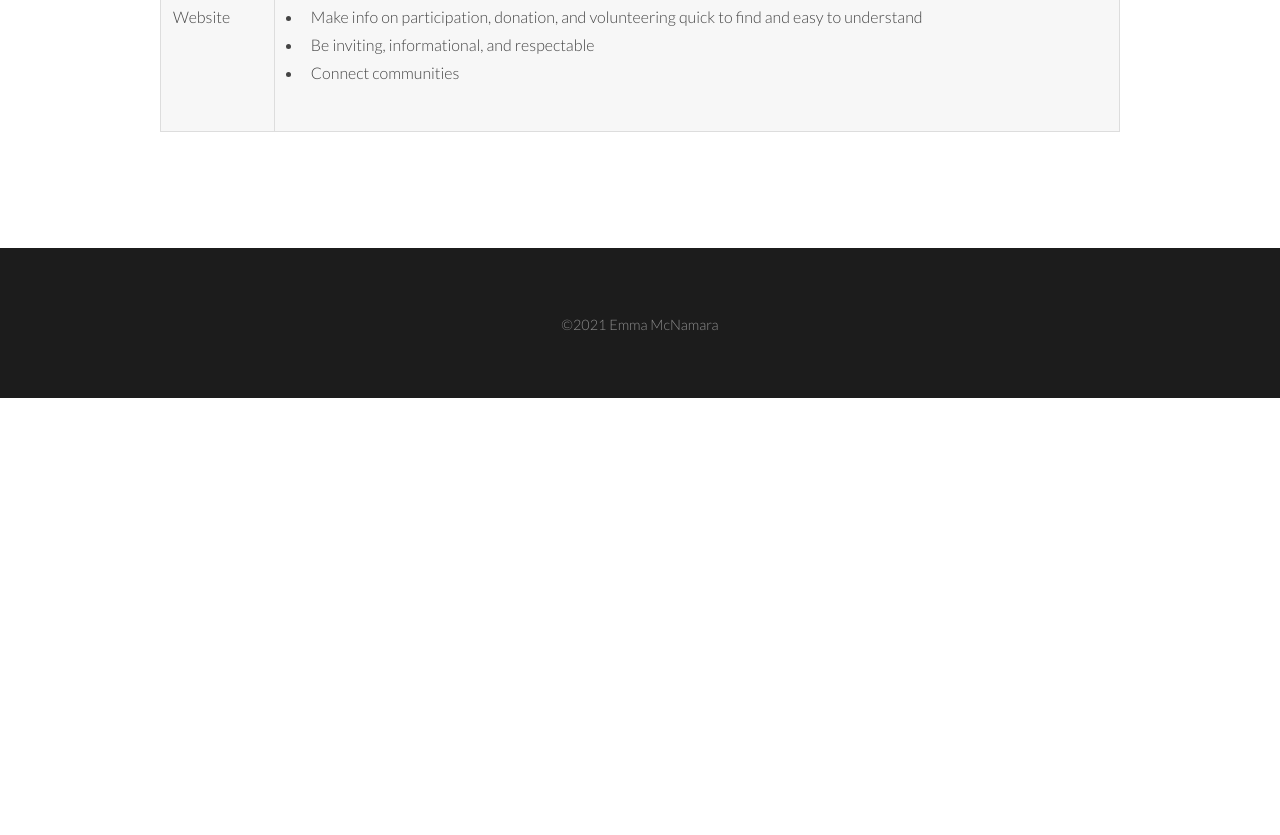
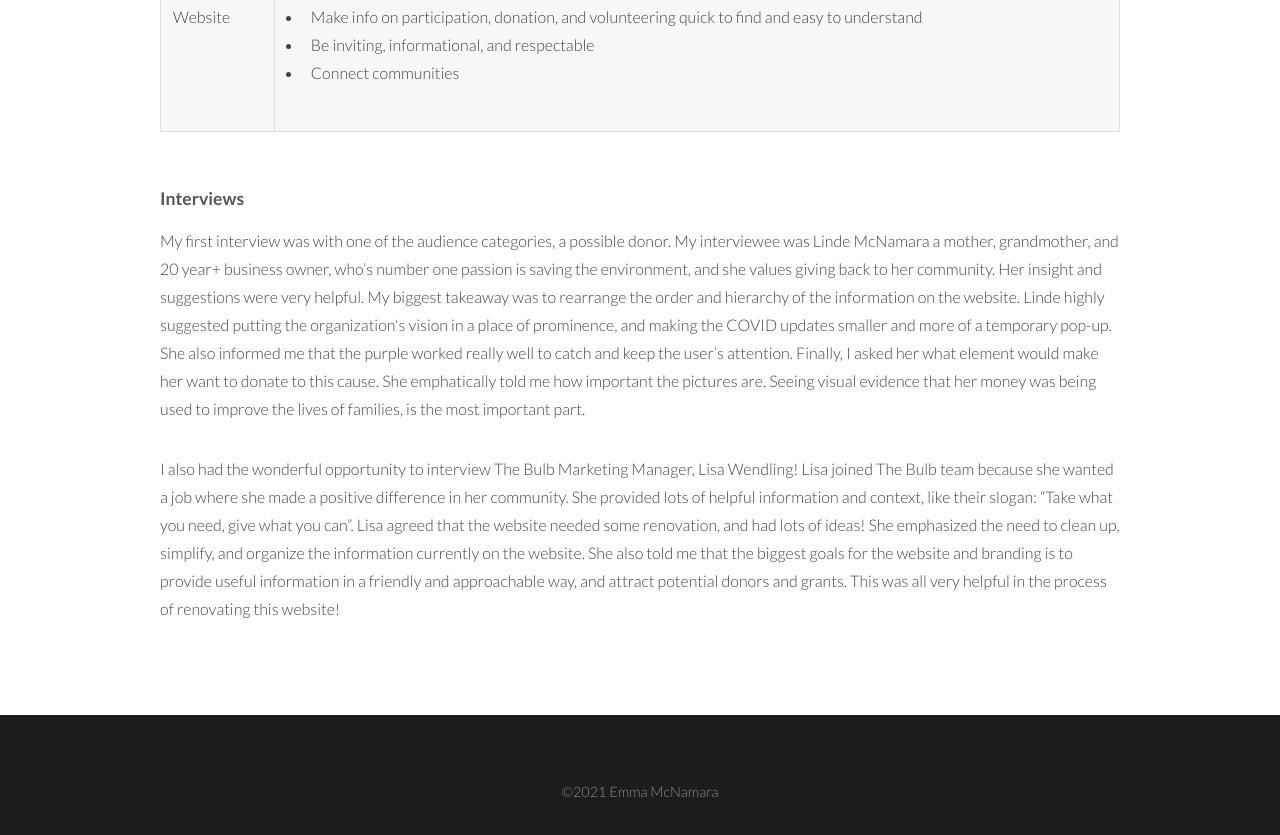
Before and after one commit to emmaloumcna/Emma-Process-Site, a plain HTML site: page audience_goals.html in a window 1280 px wide. Shown: the part 1216-2051 px from the top of the page. Before the commit the page ends 1614 px from the top, so only its background shows below. Drawn offline with Linux system fonts and the light colour scheme.

Commit message:
Add files via upload

```diff
--- a/audience_goals.html
+++ b/audience_goals.html
@@ -148,11 +148,10 @@
                                         </tfoot>
                                     </table>
                                 </div>
-                            </section>
-                        </div>
-                </section>
-						</section>
-                    </div>
+                        <h4>Interviews</h4>
+                        <p>My first interview was with one of the audience categories, a possible donor. My interviewee was Linde McNamara a mother, grandmother, and 20 year+ business owner, who’s number one passion is saving the environment, and she values giving back to her community. Her insight and suggestions were very helpful. My biggest takeaway was to rearrange the order and hierarchy of the information on the website. Linde highly suggested putting the organization's vision in a place of prominence, and making the COVID updates smaller and more of a temporary pop-up. She also informed me that the purple worked really well to catch and keep the user’s attention. Finally, I asked her what element would make her want to donate to this cause. She emphatically told me how important the pictures are. Seeing visual evidence that her money was being used to improve the lives of families, is the most important part. </p>
+                        <p>I also had the wonderful opportunity to interview The Bulb Marketing Manager, Lisa Wendling! Lisa joined The Bulb team because she wanted a job where she made a positive difference in her community. She provided lots of helpful information and context, like their slogan: “Take what you need, give what you can”. Lisa agreed that the website needed some renovation, and had lots of ideas! She emphasized the need to clean up, simplify, and organize the information currently on the website. She also told me that the biggest goals for the website and branding is to provide useful information in a friendly and approachable way, and attract potential donors and grants. This was all very helpful in the process of renovating this website! </p>
+                </div>
             </section>
             <br>
 
```
